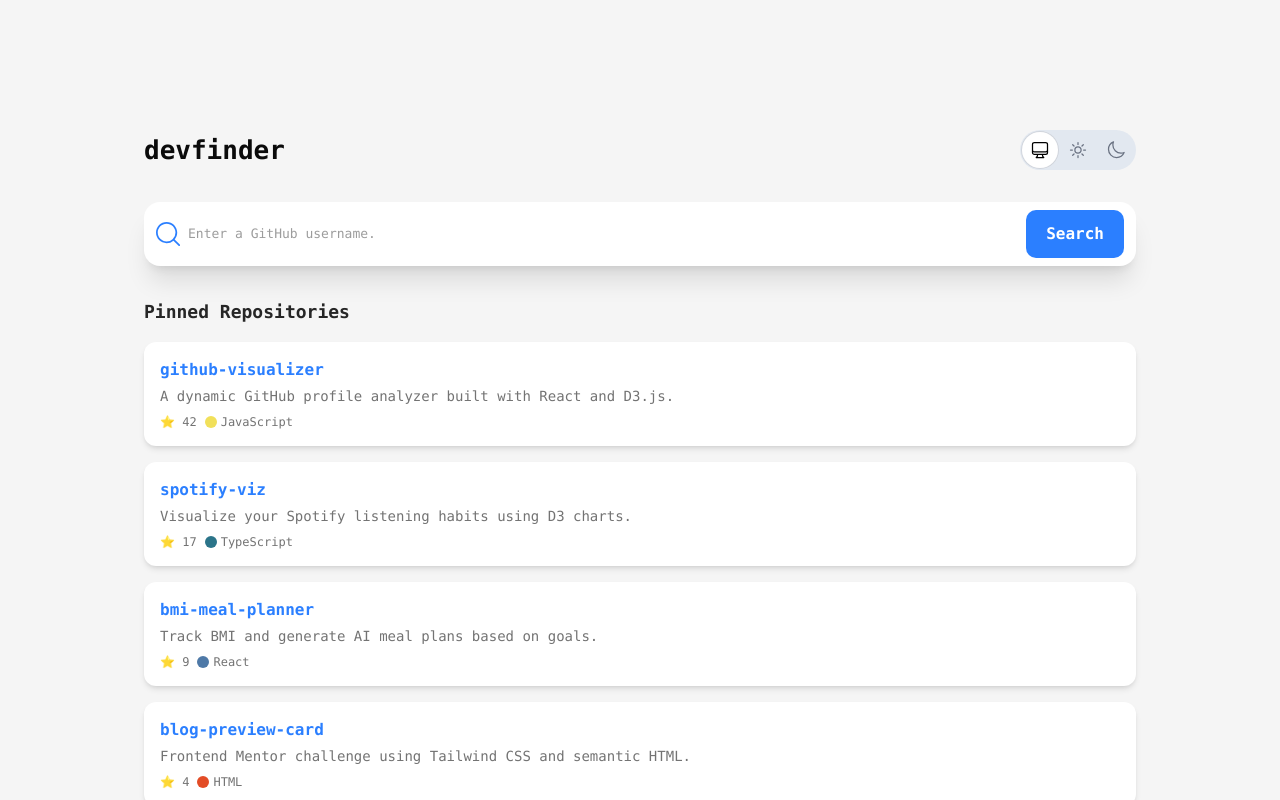
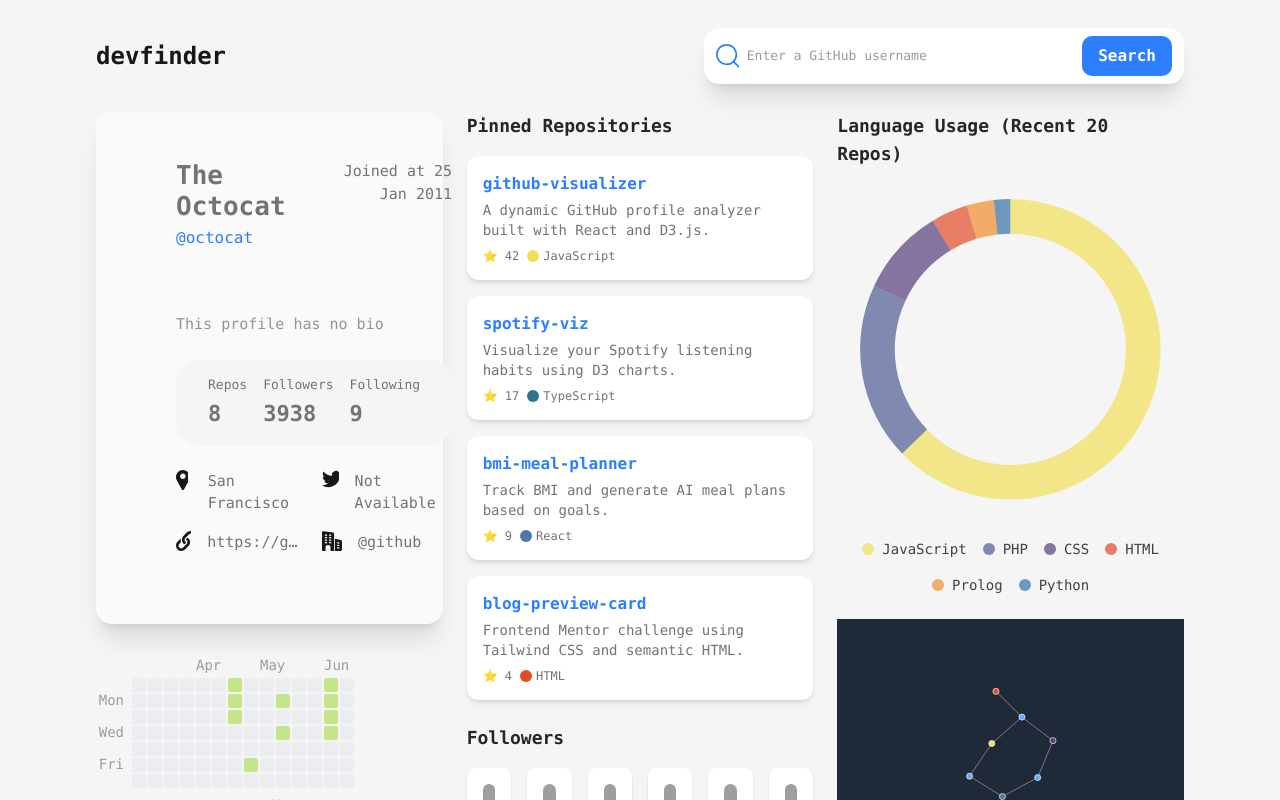
Before and after one commit to ubcyukiny/GitHub-User-Search-App, a React (Vite) app: page / in a window 1280 px wide. Shown: the top 800 px of the page. Built offline with nearby package versions, Linux system fonts and the light colour scheme; no server answers; grey boxes are pictures that could not be loaded.

Commit message:
Made search bar thinner, created new grid layout with left, center, right

```diff
--- a/src/App.jsx
+++ b/src/App.jsx
@@ -14,6 +14,8 @@ import ForceGraph from "./components/D3/ForceGraph";
 import PinnedRepos from "./components/ui/PinnedRepos";
 import ShareButtonWithModal from "./components/ui/ShareButtonWithModal";
 import Followers from "./components/ui/Follwers";
+import Header from "./components/ui/Header";
+
 import {
   dummyChart,
   dummyGraph,
@@ -163,52 +165,75 @@ function App() {
   }, [username]);
 
   const content = (
-    <div className="flex w-full max-w-7xl bg-neutral-100 px-4 py-8 md:gap-2.5 md:px-8 md:py-10 lg:gap-2.5 lg:px-[180px] lg:py-[130px] xl:mx-auto xl:px-36 dark:bg-neutral-900">
-      <div className="flex w-full flex-col gap-8">
-        <div className="flex flex-row items-center justify-between">
-          <Logo />
-          <ThemeToggle theme={theme} setTheme={setTheme} />
+    // <div className="flex w-full max-w-7xl bg-neutral-100 px-4 py-8 md:gap-2.5 md:px-8 md:py-10 lg:gap-2.5 lg:px-[180px] lg:py-[130px] xl:mx-auto xl:px-36 dark:bg-neutral-900">
+    //   <div className="flex w-full flex-col gap-8">
+    //     <Header />
+    //     <div className="flex flex-row items-center justify-between">
+    //       <Logo />
+    //       <ThemeToggle theme={theme} setTheme={setTheme} />
+    //     </div>
+    //     <SearchBar onSearch={handleRouteSearch} error={error} />
+    //     {!loading && pinned && (
+    //       <PinnedRepos repos={pinned?.length > 0 ? pinned : dummyPinned} />
+    //     )}
+
+    //     <Followers followers={followers} />
+
+    //     {!loading && events && (
+    //       <ThreeMonthHeatmap
+    //         events={events?.length > 0 ? events : dummyEvents}
+    //       />
+    //     )}
+    //     {loading && <SkeletonRepoCard />}
+    //     {!loading && featuredRepos && (
+    //       <TopRepos
+    //         repos={featuredRepos?.length > 0 ? featuredRepos : dummyTopRepos}
+    //       />
+    //     )}
+    //     {loading && <SkeletonUserCard />}
+
+    //     {!loading && error && <ErrorCard error={error} />}
+
+    //     {!loading && userData && (
+    //       <div className="flex flex-col gap-8">
+    //         <UserCard userData={userData} />
+    //         <DonutChart data={userChart} />
+    //         <ForceGraph
+    //           nodes={forceGraphData.nodes}
+    //           links={forceGraphData.links}
+    //         />
+    //       </div>
+    //     )}
+    //     {!loading && !userData && !error && (
+    //       <div className="flex flex-col gap-8">
+    //         <UserCard userData={dummyUser} />
+    //         <DonutChart data={dummyChart} />
+    //         <ForceGraph nodes={dummyGraph.nodes} links={dummyGraph.links} />
+    //       </div>
+    //     )}
+    //     <ShareButtonWithModal />
+    //   </div>
+    // </div>
+    <div className="flex flex-col gap-6 px-4 py-6 sm:px-6 lg:px-12 xl:px-24">
+      <Header />
+      <div className="grid grid-cols-1 gap-6 lg:grid-cols-3">
+        {/* Left */}
+        <div className="flex flex-col gap-6">
+          <UserCard userData={dummyUser} />
+          <ThreeMonthHeatmap events={dummyEvents} />
         </div>
-        <SearchBar onSearch={handleRouteSearch} error={error} />
-        {!loading && pinned && (
-          <PinnedRepos repos={pinned?.length > 0 ? pinned : dummyPinned} />
-        )}
 
-        <Followers followers={followers} />
+        {/* Middle */}
+        <div className="flex flex-col gap-6">
+          <PinnedRepos repos={dummyPinned} />
+          <Followers followers={followers} />
+        </div>
 
-        {!loading && events && (
-          <ThreeMonthHeatmap
-            events={events?.length > 0 ? events : dummyEvents}
-          />
-        )}
-        {loading && <SkeletonRepoCard />}
-        {!loading && featuredRepos && (
-          <TopRepos
-            repos={featuredRepos?.length > 0 ? featuredRepos : dummyTopRepos}
-          />
-        )}
-        {loading && <SkeletonUserCard />}
-
-        {!loading && error && <ErrorCard error={error} />}
-
-        {!loading && userData && (
-          <div className="flex flex-col gap-8">
-            <UserCard userData={userData} />
-            <DonutChart data={userChart} />
-            <ForceGraph
-              nodes={forceGraphData.nodes}
-              links={forceGraphData.links}
-            />
-          </div>
-        )}
-        {!loading && !userData && !error && (
-          <div className="flex flex-col gap-8">
-            <UserCard userData={dummyUser} />
-            <DonutChart data={dummyChart} />
-            <ForceGraph nodes={dummyGraph.nodes} links={dummyGraph.links} />
-          </div>
-        )}
-        <ShareButtonWithModal />
+        {/* Right */}
+        <div className="flex flex-col gap-6">
+          <DonutChart data={dummyChart} />
+          <ForceGraph nodes={dummyGraph.nodes} links={dummyGraph.links} />
+        </div>
       </div>
     </div>
   );
--- /dev/null
+++ b/src/components/ui/Header.jsx
@@ -0,0 +1,18 @@
+import SearchBar from "./SearchBar";
+
+function Header() {
+  return (
+    <header className="flex min-h-[64px] flex-col gap-4 sm:flex-row sm:items-center sm:justify-between">
+      <div className="flex items-center gap-3">
+        <h1 className="text-2xl font-bold text-neutral-900 select-none dark:text-white">
+          devfinder
+        </h1>
+      </div>
+      <div className="w-full sm:w-auto">
+        <SearchBar />
+      </div>
+    </header>
+  );
+}
+
+export default Header;
--- a/src/components/ui/SearchBar.jsx
+++ b/src/components/ui/SearchBar.jsx
@@ -5,8 +5,8 @@ function SearchBar({ onSearch, error }) {
   const [inputValue, setInputValue] = useState("");
 
   return (
-    <div className="flex w-full flex-row items-center justify-between gap-2 rounded-2xl bg-white px-3 py-2 shadow-xl focus:ring-2 focus:ring-blue-500 sm:gap-6 dark:bg-neutral-800">
-      <div className="flex flex-grow items-center gap-2">
+    <div className="flex w-full flex-row items-center justify-between gap-2 rounded-2xl bg-white px-3 py-2 shadow-xl focus:ring-2 focus:ring-blue-500 sm:w-[400px] sm:gap-6 lg:w-[440px] xl:w-[480px] dark:bg-neutral-800">
+      <div className="flex flex-grow items-center gap-2 lg:py-1.5">
         <SearchIcon className="text-blue-500 dark:text-blue-300" />
         <input
           type="text"
@@ -19,7 +19,7 @@ function SearchBar({ onSearch, error }) {
           }}
           className="textPreset3Mobile sm:textPreset3 w-full bg-transparent text-neutral-500 placeholder-neutral-500 opacity-70 outline-none dark:text-neutral-50 dark:placeholder-neutral-50"
           maxLength={39}
-          placeholder="Enter a GitHub username.
+          placeholder="Enter a GitHub username
 "
         />
       </div>
@@ -32,7 +32,7 @@ function SearchBar({ onSearch, error }) {
         onClick={(e) => {
           onSearch(inputValue);
         }}
-        className="textPreset5 rounded-[10px] bg-blue-500 px-5 py-3 text-white select-none hover:cursor-pointer hover:bg-blue-300 focus:ring-2 focus:ring-blue-500 focus:ring-offset-2 focus:outline-none"
+        className="textPreset5 rounded-[10px] bg-blue-500 px-5 py-3 text-white select-none hover:cursor-pointer hover:bg-blue-300 focus:ring-2 focus:ring-blue-500 focus:ring-offset-2 focus:outline-none lg:px-4 lg:py-2"
       >
         Search
       </button>
```
